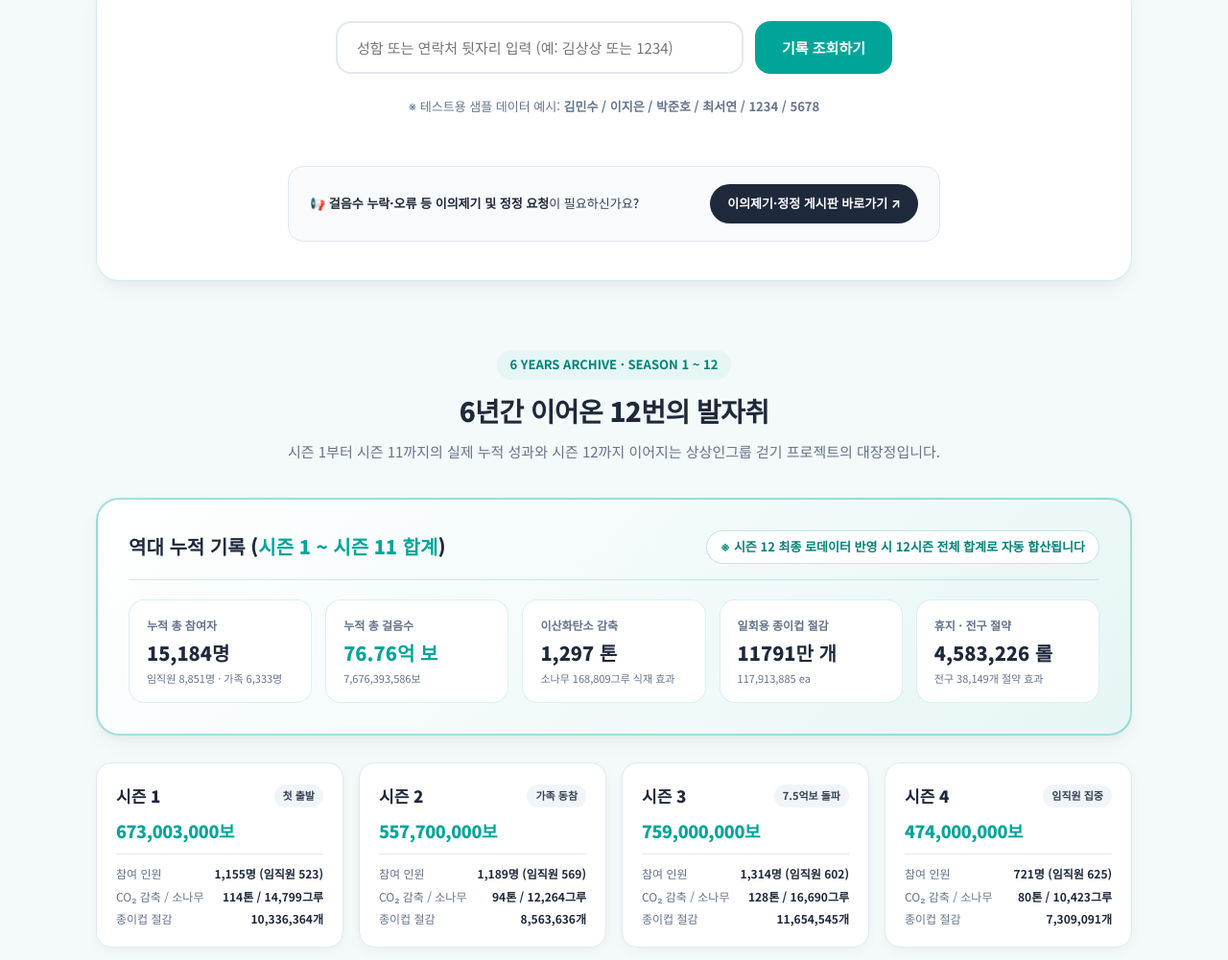
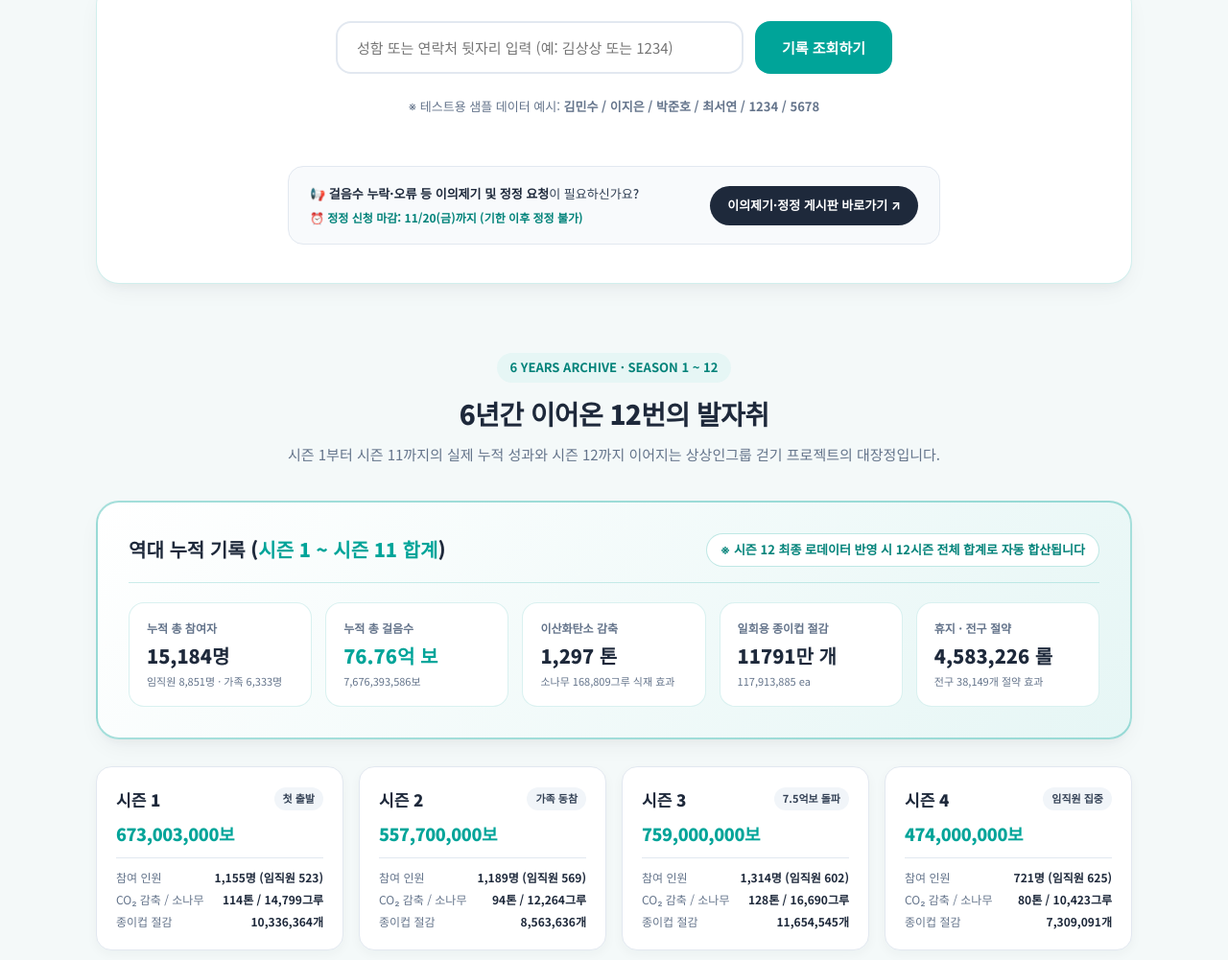
Before and after one commit to taegik/walking-season12, a plain HTML site: page index.html in a window 1280 px wide. Shown: the part 2300-3301 px from the top of the page at 96% size. Drawn offline with Linux system fonts and the light colour scheme.

Commit message:
Update index.html

```diff
--- a/index.html
+++ b/index.html
@@ -1120,6 +1120,9 @@
         <div class="qna-banner">
           <div class="qna-text">
             📢 <strong>걸음수 누락·오류 등 이의제기 및 정정 요청</strong>이 필요하신가요?
+            <div style="margin-top: 4px; font-size: 12px; color: var(--primary-dark); font-weight: 700;">
+              ⏰ 정정 신청 마감: 11/20(금)까지 (기한 이후 정정 불가)
+            </div>
           </div>
           <a href="https://padlet.com/hanell598/qna-2ugoajcszykq77bo" target="_blank" rel="noopener noreferrer" class="qna-link-btn">
             이의제기·정정 게시판 바로가기 ↗
```
